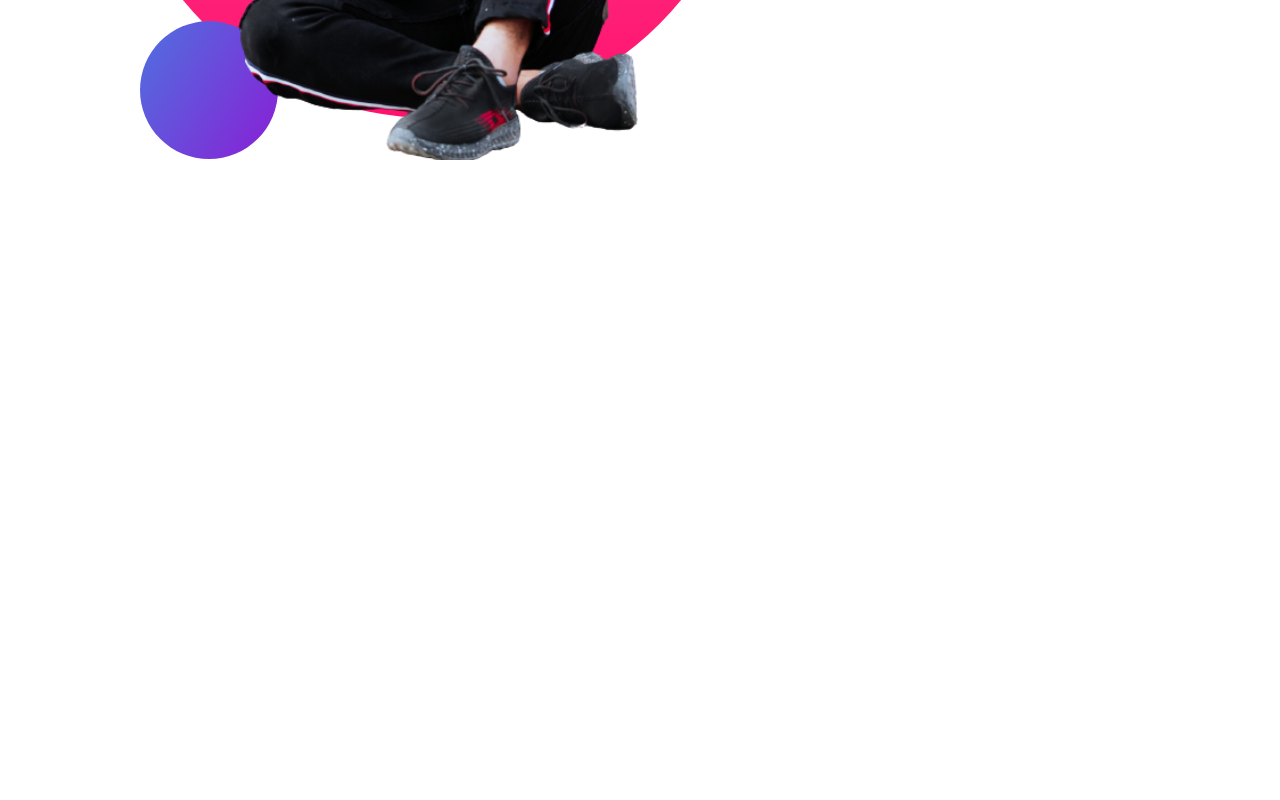
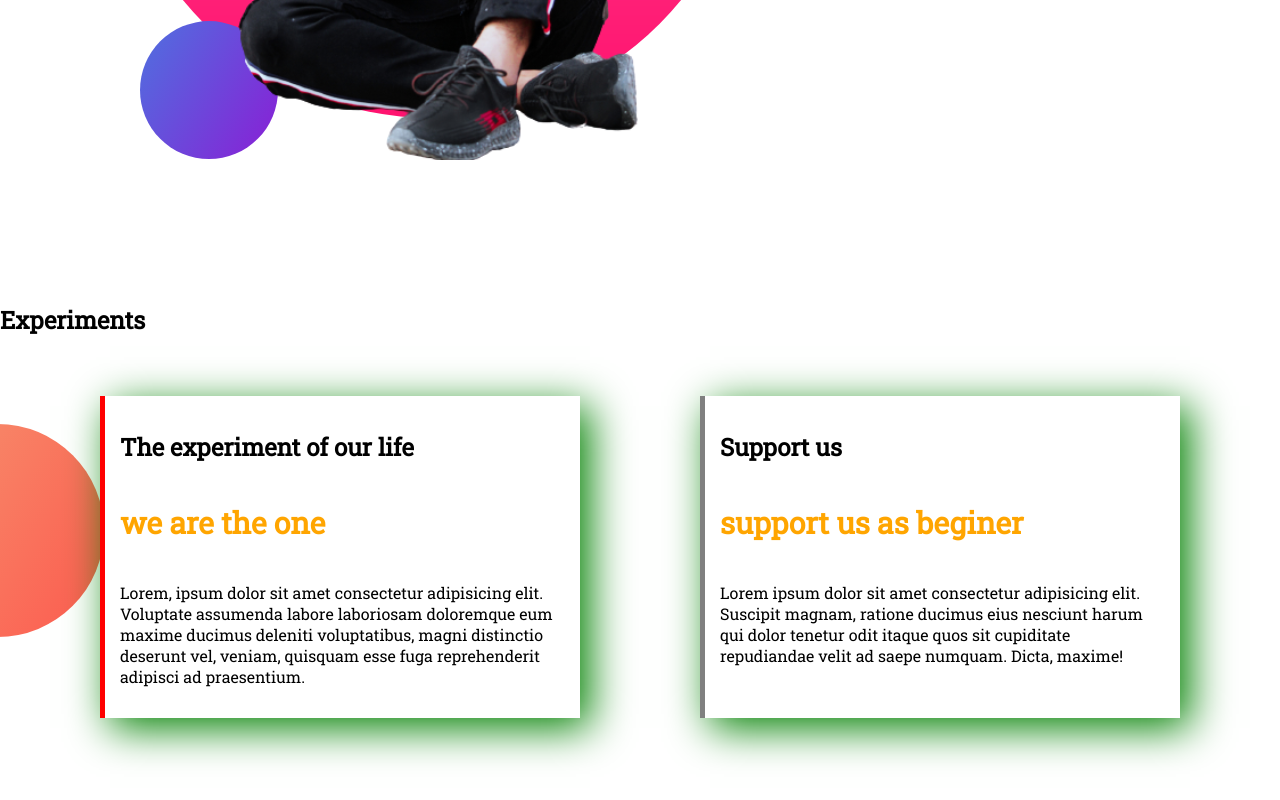
Before and after one commit to mehedihassin/Developer-portfolio, a plain HTML site: page index.html in a window 1280 px wide. Shown: the part 1134-1934 px from the top of the page. Before the commit the page ends 1438 px from the top, so only its background shows below. Drawn offline with Linux system fonts and the light colour scheme.

Commit message:
experiment area

```diff
--- a/index.html
+++ b/index.html
@@ -14,7 +14,7 @@
 </head>
 
 <body>
-  <section class="width-maintain">
+  <section class="width-maintain flaxyble-contsiner">
     <div>
         <h1>Wellcome To</h1>
         <h1> <span class="orange-color">Md Mehedi hasan</span> World!</h1>
@@ -26,7 +26,7 @@
         <img src="images/developer.png" alt="">
     </div>
   </section>
-<section class="big-dream">
+<section class="big-dream flaxyble-contsiner">
   <div>
     <img src="images/dddd.png" alt="">
   </div>
@@ -37,5 +37,23 @@
     <a class="hireme-decoration" target="_blank" href="linkdin.com">Read More In next Page</a>
   </div>
 </section>
+<section class="experiment-area">
+
+  <h1>Experiments</h1>
+  <div class="flaxyble-contsiner">
+    <div class="shadow-area">
+      <h1>The experiment of our life</h1>
+      <h4 class="orange-color"> we are the one</h4>
+      <p>Lorem, ipsum dolor sit amet consectetur adipisicing elit. Voluptate assumenda labore laboriosam doloremque eum maxime ducimus deleniti voluptatibus, magni distinctio deserunt vel, veniam, quisquam esse fuga reprehenderit adipisci ad praesentium.</p>
+    </div>
+    <div class="mehedi">
+      <h1>Support us</h1>
+      <h4 class="orange-color">support us as beginer</h4>
+      <p>Lorem ipsum dolor sit amet consectetur adipisicing elit. Suscipit magnam, ratione ducimus eius nesciunt harum qui dolor tenetur odit itaque quos sit cupiditate repudiandae velit ad saepe numquam. Dicta, maxime!</p>
+    </div>
+  </div>
+
+
+</section>
 </body>
 </html>
--- a/style.css
+++ b/style.css
@@ -5,7 +5,7 @@ body{
 .orange-color{
     color: orange;font-size: 30px;
 }
-section{
+.flaxyble-contsiner{
     display: flex;
     padding: 40px 40px;
     margin-bottom: 100px;
@@ -44,3 +44,25 @@ border-radius: 5px;
     color: red;
 font-weight: bold;
 }
+.experiment-area{
+    background-image: url(images/exp-bg.png);
+    background-repeat: no-repeat;
+    background-position: left;
+}
+.shadow-area{
+    width: 40%;
+    margin-left: 5%;
+    margin-right: 5%;
+    box-shadow: 10px 10px 40px green;
+    padding: 15px 15px;
+    border-left: 5px solid red;
+
+}
+.mehedi{
+    width: 40%;
+    margin-left: 5%;
+    margin-right: 5%;
+    box-shadow: 10px 10px 40px green;
+    padding: 15px 15px;
+    border-left: 5px solid gray;
+}
```
